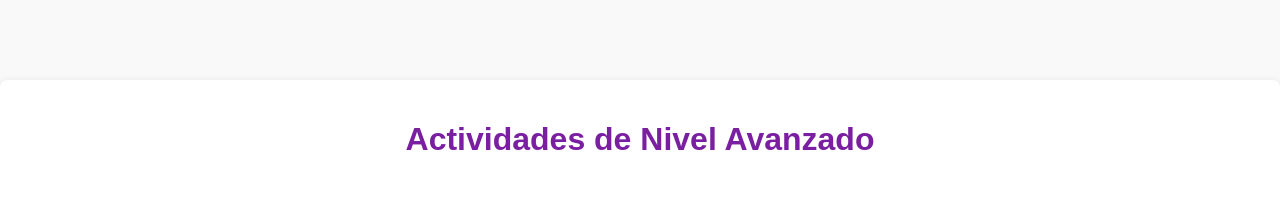
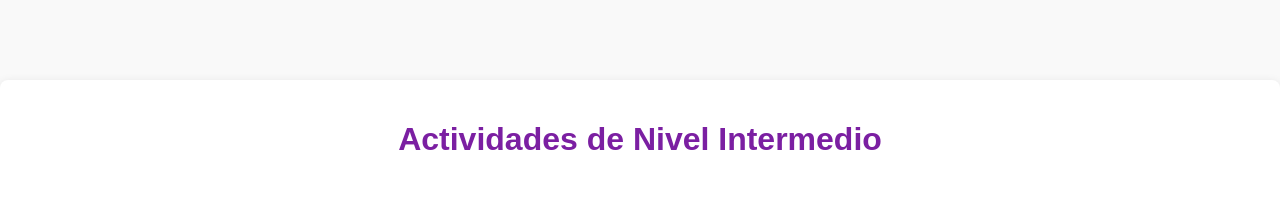
Before and after one commit to l21660180/PROYECTO-UNIDAD-3, a plain HTML site: page galeriaintermedio.html in a window 1280 px wide. Shown: the top 197 px of the page. Drawn offline with Linux system fonts and the light colour scheme.

Commit message:
galeriaintermedio.html

```diff
--- a/galeriaintermedio.html
+++ b/galeriaintermedio.html
@@ -100,7 +100,7 @@
 <body>
     <!-- Área de contenido principal -->
     <div class="main-content" id="main-content"> <!-- Contenedor para el contenido principal -->
-        <h1>Actividades de Nivel Avanzado</h1> <!-- Título de la galería -->
+        <h1>Actividades de Nivel Intermedio</h1> <!-- Título de la galería -->
         <div class="gallery"> <!-- Contenedor para la galería de imágenes -->
             <div class="gallery-item" onclick="openModal('https://l21660180.github.io/ACTIVIDAD1-INTERMEDIO-LISTATAREAS/')"> <!-- Elemento de la galería que abre un modal -->
                 <img src="tareas.png" alt="Lista Tareas"> <!-- Imagen de la actividad 1 -->
```
